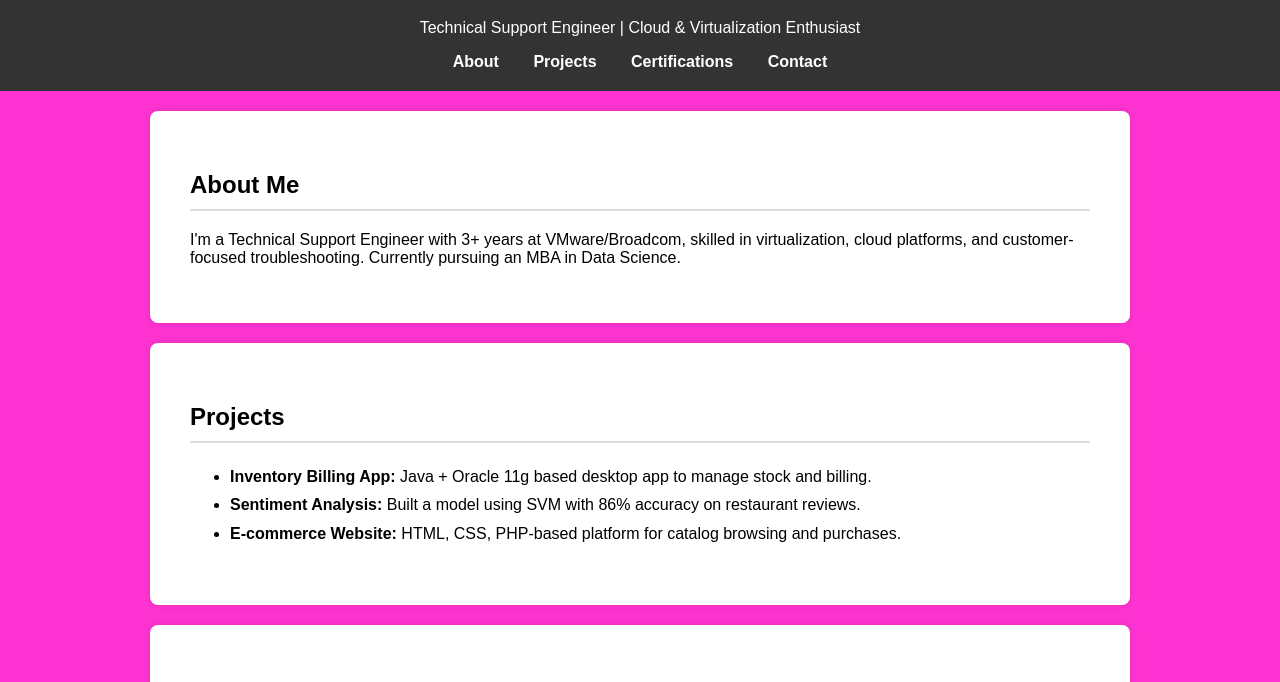
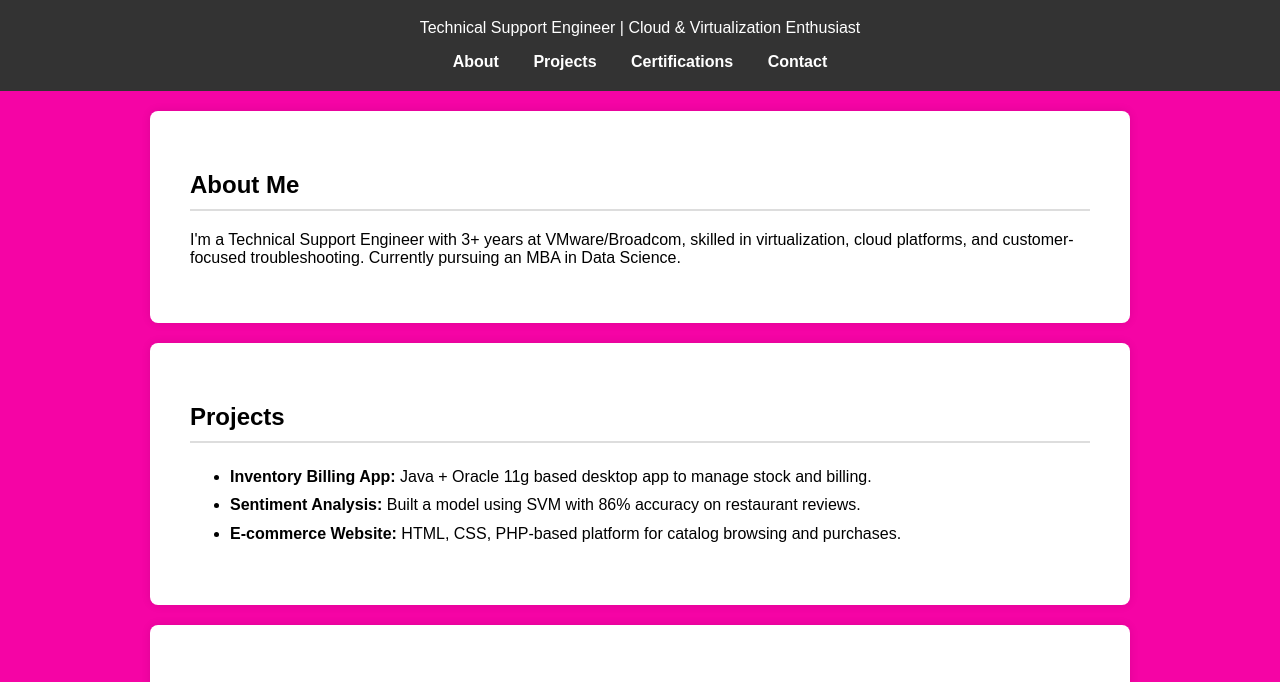
Before and after one commit to Maryam5858/maryam-portfolio, a plain HTML site: page index.html in a window 1280 px wide. Shown: the part 81-763 px from the top of the page. Drawn offline with Linux system fonts and the light colour scheme.

Commit message:
Update index.html

```diff
--- a/index.html
+++ b/index.html
@@ -5,7 +5,7 @@
   <meta name="viewport" content="width=device-width, initial-scale=1.0" />
   <title>Maryam Suhana | Technical Support Engineer</title>
   <style>
-    body { font-family: Arial, sans-serif; margin: 0; padding: 0; background: #ff33d1; }
+    body { font-family: Arial, sans-serif; margin: 0; padding: 0; background: #f504a5; }
     header { background: #333; color: white; padding: 20px 0; text-align: center; }
     nav a { color: white; margin: 0 15px; text-decoration: none; font-weight: bold; }
     section { padding: 40px; background: white; margin: 20px auto; width: 90%; max-width: 900px; border-radius: 8px; box-shadow: 0 0 10px rgba(0,0,0,0.1); }
```
